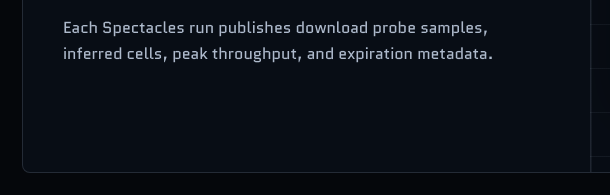
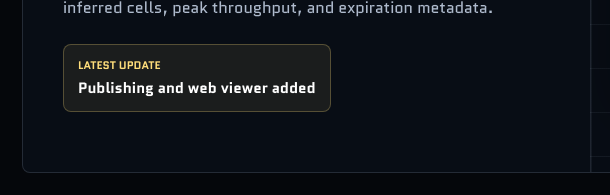
Before and after one commit to coob113/Wi-Fi-Speed, a website built with Vite: page web/index.html in a window 1280 px wide. Shown: the part 899-1094 px from the top of the page, 0-610 px from the left. Built offline with nearby package versions, Linux system fonts and the light colour scheme.

Commit message:
Add latest publishing update links

```diff
--- a/web/src/main.ts
+++ b/web/src/main.ts
@@ -162,6 +162,10 @@ function renderEmptyState(): string {
         <span class="panel-label">Awaiting map PIN</span>
         <h2>Coverage probes become a 3D grid you can inspect from the browser.</h2>
         <p>Each Spectacles run publishes download probe samples, inferred cells, peak throughput, and expiration metadata.</p>
+        <a class="update-link" href="https://youtu.be/DLD1hkpAsLQ" target="_blank" rel="noreferrer">
+          <span>Latest update</span>
+          <strong>Publishing and web viewer added</strong>
+        </a>
       </div>
       <div class="empty-visual">
         <div class="video-card">
--- a/web/src/styles.css
+++ b/web/src/styles.css
@@ -321,6 +321,35 @@ h1 {
   margin-top: 18px;
   color: #aebacc;
   line-height: 1.6;
+}
+
+.update-link {
+  display: grid;
+  gap: 4px;
+  width: fit-content;
+  max-width: 100%;
+  margin-top: 24px;
+  border: 1px solid rgba(255, 222, 123, 0.26);
+  border-radius: 8px;
+  padding: 12px 14px;
+  background: rgba(255, 222, 123, 0.08);
+}
+
+.update-link:hover {
+  border-color: rgba(255, 222, 123, 0.58);
+  background: rgba(255, 222, 123, 0.12);
+}
+
+.update-link span {
+  color: #ffde7b;
+  font-size: 11px;
+  font-weight: 700;
+  text-transform: uppercase;
+}
+
+.update-link strong {
+  color: #ffffff;
+  font-size: 15px;
 }
 
 .empty-visual {
```
Also changed, not shown: README.md, web/README.md.
